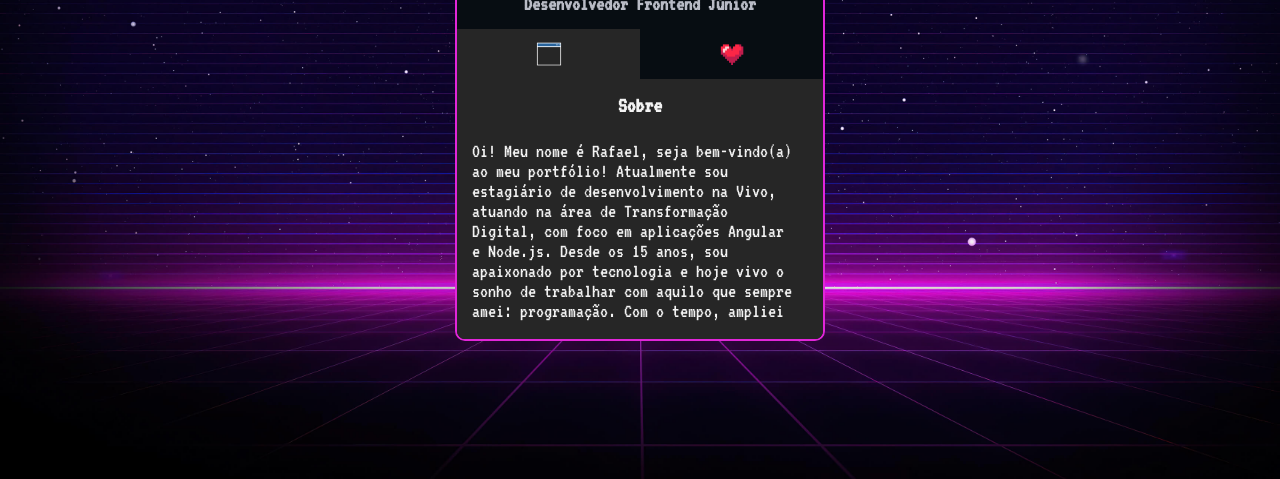
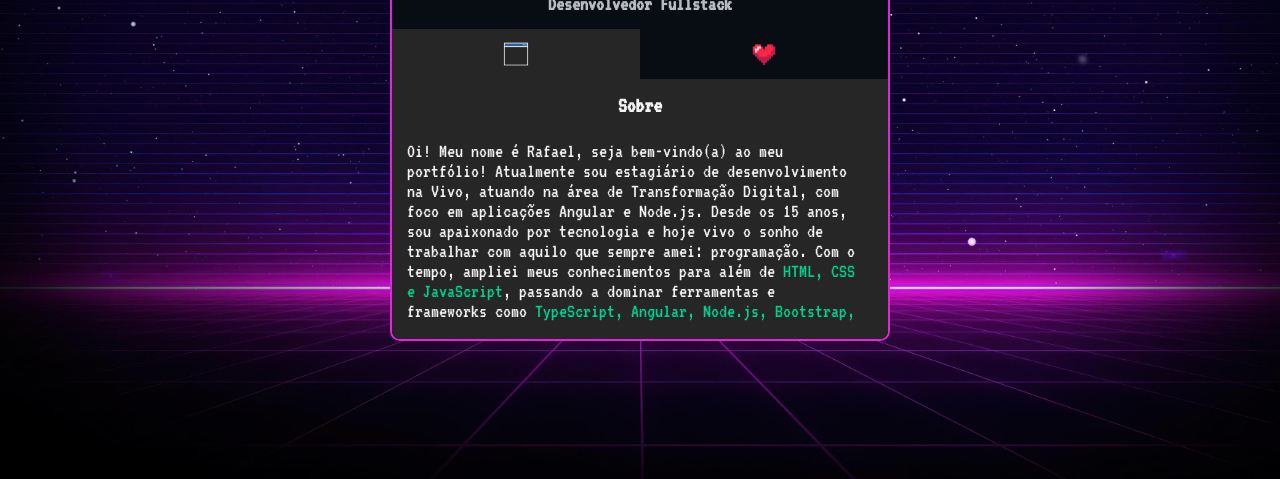
Before and after one commit to Rafaelusa/meu-mini-portfolio, a plain HTML site: page index.html in a window 1280 px wide. Shown: the part 321-800 px from the top of the page. Drawn offline with Linux system fonts and the light colour scheme.

Commit message:
fix: update job title to Fullstack Developer and adjust card width

```diff
--- a/index.html
+++ b/index.html
@@ -19,7 +19,7 @@
         <div class="minhas-informacoes">
             <img src="./src/imagens/foto-perfil.jpg" alt="foto de perfil">
             <h1 class="nome">Rafael de Albuquerque Ribeiro</h1>
-            <h2 class="cargo">Desenvolvedor Frontend Júnior</h2>
+            <h2 class="cargo">Desenvolvedor Fullstack</h2>
         </div>
 
         <div class="conteudo">
--- a/src/css/estilos.css
+++ b/src/css/estilos.css
@@ -16,7 +16,7 @@ body{
 
 .cartao{
     background-color: #070d12;
-    width: 370px;
+    width: 500px;
     border: 2px solid #e126d9;
     border-radius: 10px;
     overflow: hidden;
```
